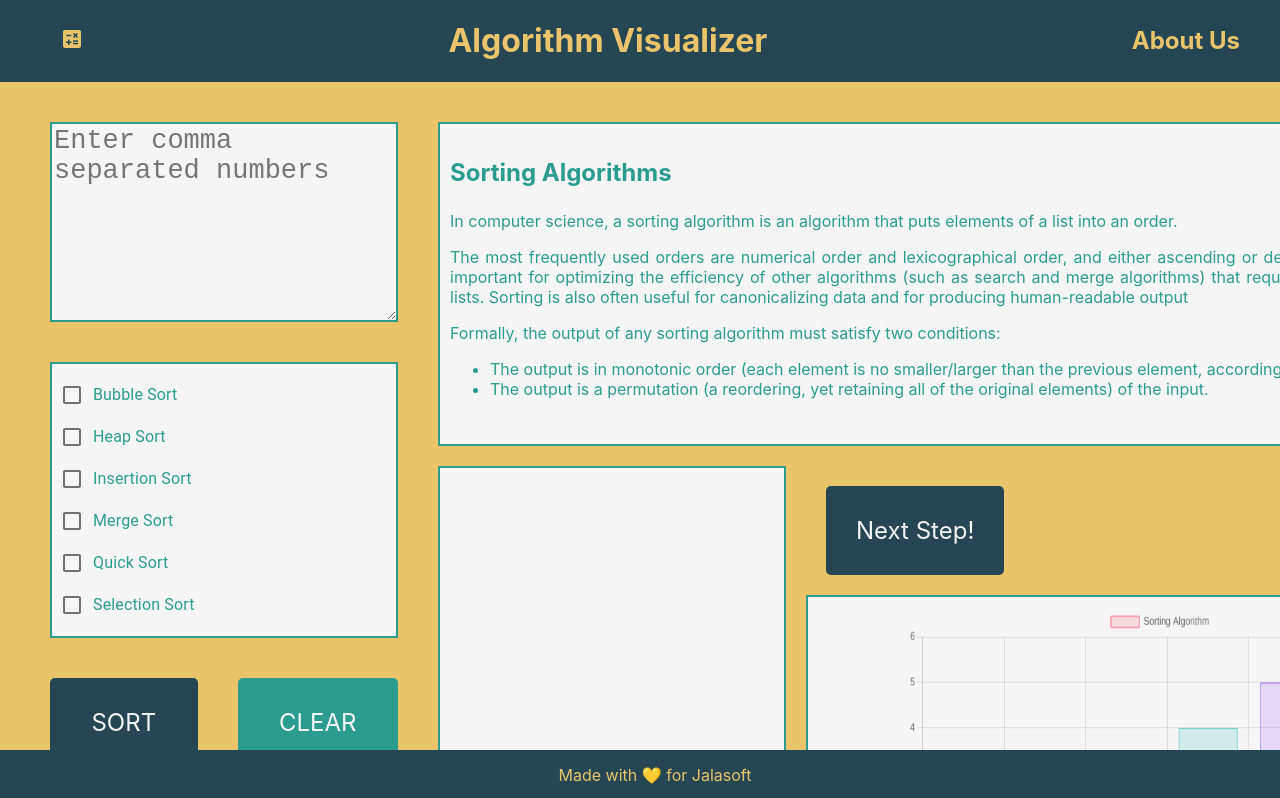
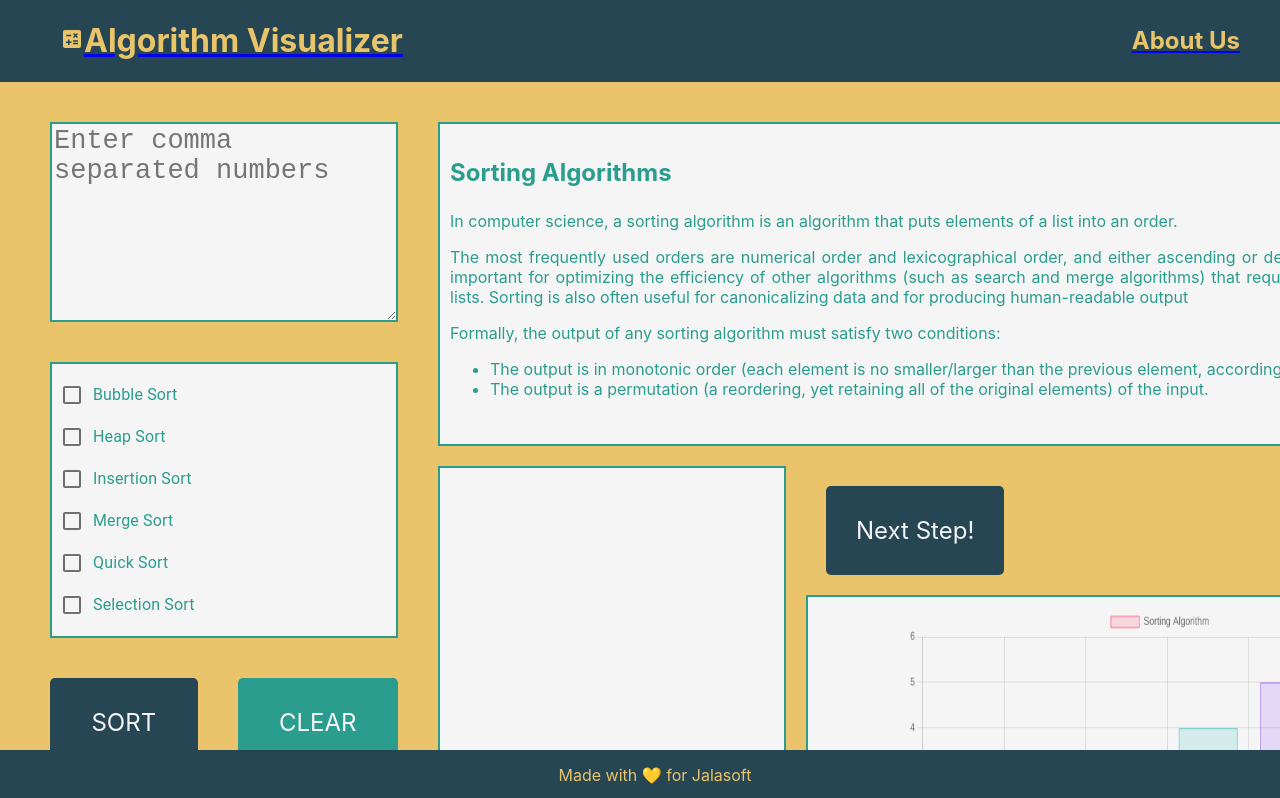
Before and after one commit to mariachi9999/sorting-visualizer, a React (Create React App) app in the folder client/: page / in a window 1280 px wide. Shown: the top 798 px of the page. Built offline with nearby package versions, Linux system fonts and the light colour scheme.

Commit message:
added links to header

```diff
--- a/client/src/components/Header/Header.jsx
+++ b/client/src/components/Header/Header.jsx
@@ -1,15 +1,22 @@
 import React from "react";
 import styles from "./Header.module.css";
 import CalculateIcon from "@mui/icons-material/Calculate";
+import { Link } from "react-router-dom";
 
 function Header() {
   return (
     <div id={styles.container} className="header">
-      <span>
-        <CalculateIcon className={styles.icon} sx={{ fontSize: 80 }} />
-      </span>
-      <h1 className={styles.name}>Algorithm Visualizer</h1>
-      <h2 className={styles.about}>About Us</h2>
+      <Link to={`/`}>
+        <div id={styles.namelogo}>
+          <span>
+            <CalculateIcon className={styles.icon} sx={{ fontSize: 80 }} />
+          </span>
+          <h1 className={styles.name}>Algorithm Visualizer</h1>
+        </div>
+      </Link>
+      <Link to={`/about`}>
+        <h2 className={styles.about}>About Us</h2>
+      </Link>
     </div>
   );
 }
--- a/client/src/components/Header/Header.module.css
+++ b/client/src/components/Header/Header.module.css
@@ -11,5 +11,10 @@
   position: relative;
   align-items: right;
   color: var(--background);
+}
 
+#namelogo {
+  display: flex;
+  justify-content: center;
+  align-items: center;
 }
```
